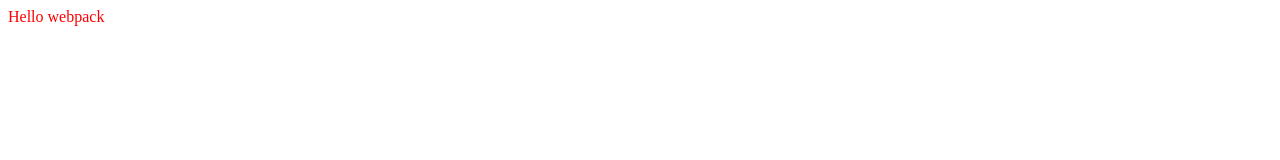
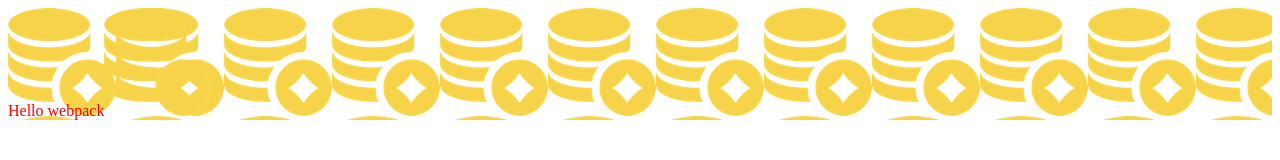
Before and after one commit to GeorgeLeoo/webpack-demo, a website built with webpack: page dist/index.html in a window 1280 px wide. Built offline with nearby package versions, Linux system fonts and the light colour scheme.

Commit message:
加载 images 图像
现在我们正在下载 CSS，但是像 background 和 icon 这样的图像，要如何处理呢？在 webpack 5 中，可以使用内置的 Asset Modules，我们可以轻松地将这些内容混入我们的系统中

现在，在 import MyImage from './my-image.png' 时，此图像将被处理并添加到 output 目录，并且 MyImage 变量将包含该图像在处理后的最终 url。在使用 css-loader 时，如前所示，会使用类似过程处理你的 CSS 中的 url('./my-image.png')。loader 会识别这是一个本地文件，并将 './my-image.png' 路径，替换为 output 目录中图像的最终路径。而 html-loader 以相同的方式处理 <img src="./my-image.png" />。

```diff
--- a/src/index.js
+++ b/src/index.js
@@ -1,5 +1,6 @@
 import _ from 'lodash';
 import './style.css'
+import Icon from './icon.png'
 
 function component() {
 	const element = document.createElement('div')
@@ -8,6 +9,12 @@ function component() {
   element.innerHTML = _.join(['Hello', 'webpack'], ' ')
   element.classList.add('hello')
 
+  // 将图像添加到我们已经存在的 div 中。
+  const myIcon = new Image();
+  myIcon.src = Icon
+
+  element.appendChild(myIcon)
+
 	return element
 }
 
--- a/src/style.css
+++ b/src/style.css
@@ -1,3 +1,4 @@
 .hello {
   color: red;
+  background: url('./icon.png');
 }
--- a/webpack.config.js
+++ b/webpack.config.js
@@ -8,9 +8,15 @@ module.exports = {
   },
   module: {
     rules: [
+      // css
       {
         test: /\.css$/,
         use: ['style-loader', 'css-loader']
+      },
+      // 加载 images 图像
+      {
+        test: /\.(png|svg|jpg|jpeg|gif)$/i,
+        type: 'asset/resource'
       }
     ]
   }
```
Also changed, not shown: dist/0cf7ddee0578ba93d0f6.png (added), dist/bundle.js, src/icon.png (added).
